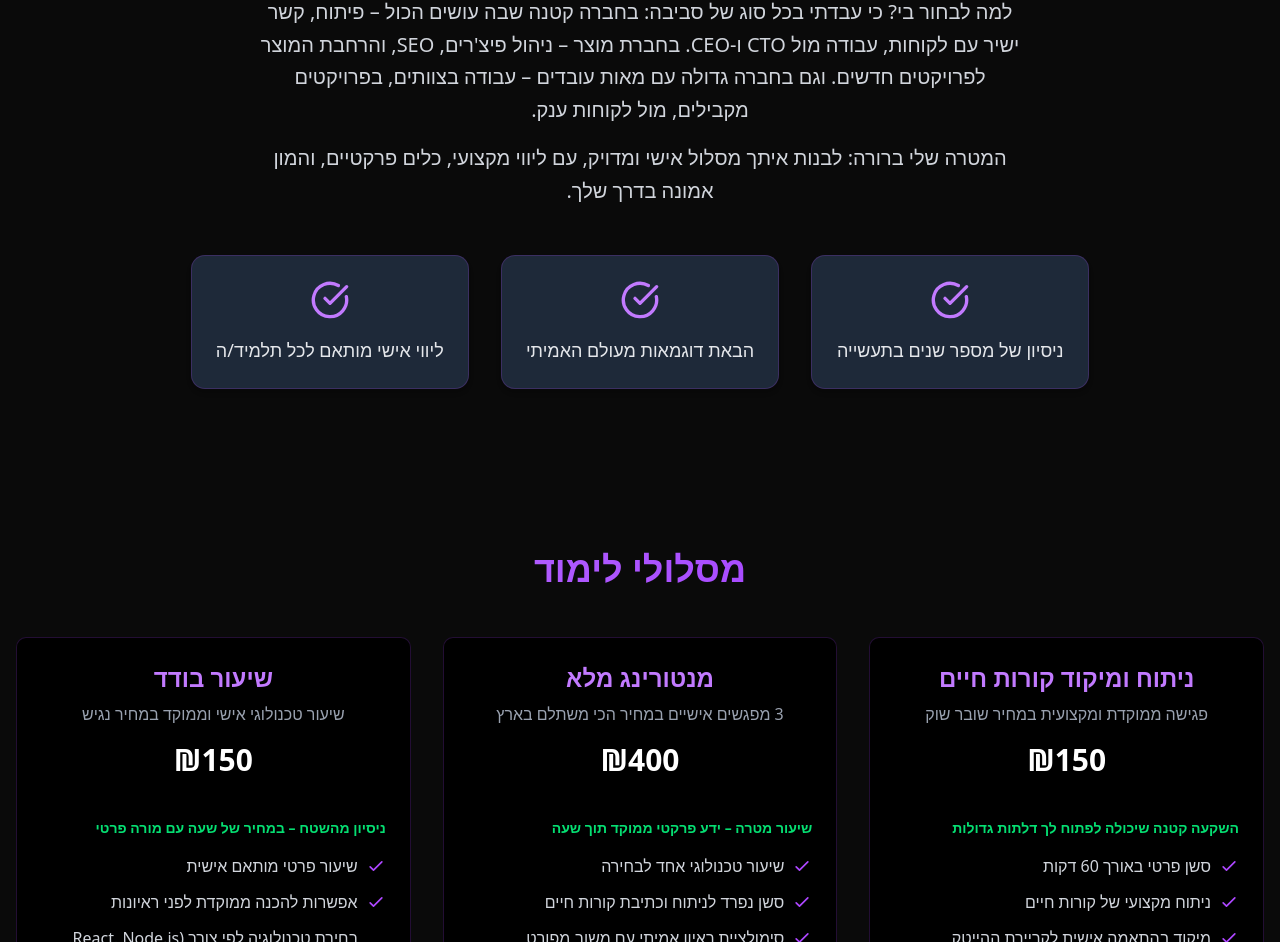
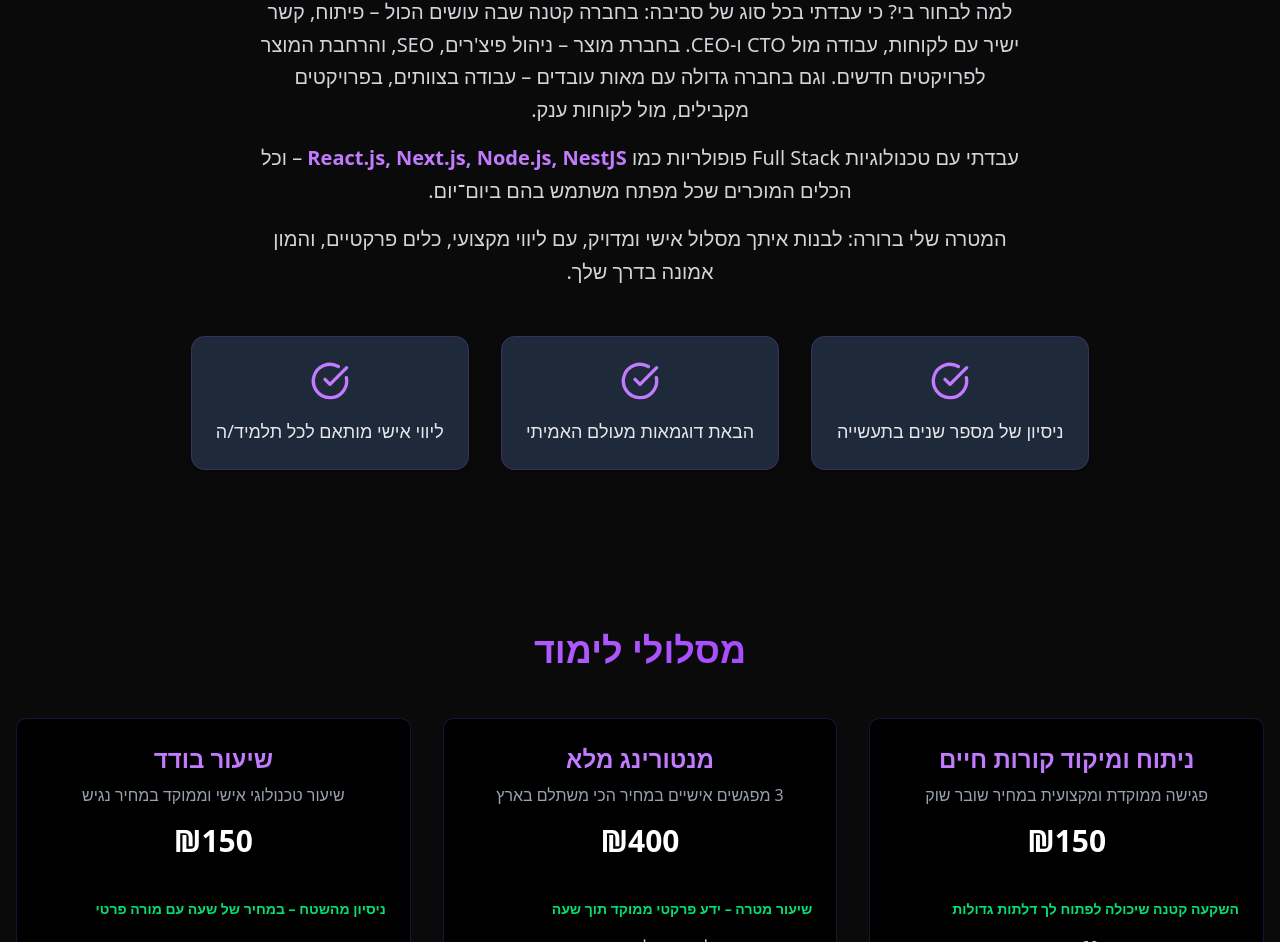
Before and after one commit to YanirMidler24/NextStep, a Next.js app: page / in a window 1280 px wide. Shown: the part 1414-2356 px from the top of the page. Built offline with nearby package versions, Linux system fonts and the light colour scheme.

Commit message:
fix some text and not found page

```diff
--- a/src/app/not-found.tsx
+++ b/src/app/not-found.tsx
@@ -2,22 +2,29 @@
 
 import { motion } from "framer-motion";
 import Link from "next/link";
+import { AlertTriangle } from "lucide-react";
 
 export default function NotFound() {
   return (
-    <div className="min-h-screen flex items-center justify-center text-center p-6">
+    <div className="min-h-screen flex items-center justify-center text-center px-6 py-12 bg-gradient-to-br from-gray-900 via-gray-950 to-black">
       <motion.div
-        initial={{ opacity: 0, scale: 0.9 }}
-        animate={{ opacity: 1, scale: 1 }}
-        transition={{ duration: 0.5 }}
-        className="bg-gray-800 p-8 rounded-xl shadow-lg border border-purple-500/20"
+        initial={{ opacity: 0, y: 20 }}
+        animate={{ opacity: 1, y: 0 }}
+        transition={{ duration: 0.6 }}
+        className="bg-gray-900 p-10 rounded-2xl shadow-xl border border-purple-500/30 max-w-md w-full"
       >
-        <h1 className="text-3xl text-red-400 font-bold mb-6">
-          העמוד לא נמצא
+        <div className="flex justify-center mb-4 text-purple-400">
+          <AlertTriangle size={48} strokeWidth={1.5} />
+        </div>
+        <h1 className="text-4xl font-extrabold text-red-400 mb-4">
+          אופס! העמוד לא נמצא
         </h1>
+        <p className="text-gray-300 mb-8 text-lg leading-relaxed">
+          ייתכן שהקישור שגוי או שהעמוד הוסר. אל דאגה – אפשר לחזור לדף הבית בלחיצה.
+        </p>
         <Link
           href="/"
-          className="inline-block bg-purple-600 hover:bg-purple-500 text-white py-2 px-6 rounded-full text-lg transition"
+          className="inline-block bg-purple-600 hover:bg-purple-500 text-white py-3 px-8 rounded-full text-lg transition font-semibold"
         >
           חזרה לדף הבית
         </Link>
--- a/src/components/About/AboutDescription.tsx
+++ b/src/components/About/AboutDescription.tsx
@@ -28,6 +28,26 @@ export const metadata: Metadata = {
 
 
 export function AboutDescription() {
+  const highlightWords = ["React.js", "Next.js", "Node.js", "NestJS", "TypeScript"];
+
+  const highlightTechnologies = (text: string) => {
+    return text.split(" ").map((word, index) => {
+      const cleanWord = word.replace(/[^a-zA-Z0-9.]/g, ""); // ניקוי תווים כמו פסיקים
+      if (highlightWords.includes(cleanWord)) {
+        return (
+          <span
+            key={index}
+            className="text-purple-400 font-semibold transition-colors duration-200 hover:text-purple-300"
+          >
+            {word}{" "}
+          </span>
+
+        );
+      }
+      return word + " ";
+    });
+  };
+
   return (
     <div className="flex flex-col gap-12 text-center">
       <MotionDiv delay={0}>
@@ -37,7 +57,7 @@ export function AboutDescription() {
               key={index}
               className="text-xl text-gray-300 leading-relaxed max-w-3xl mx-auto"
             >
-              {paragraph}
+              {highlightTechnologies(paragraph)}
             </h3>
           ))}
         </div>
--- a/src/constans/index.ts
+++ b/src/constans/index.ts
@@ -7,8 +7,10 @@ export const ABOUT_CONTENT = {
 
     "למה לבחור בי? כי עבדתי בכל סוג של סביבה: בחברה קטנה שבה עושים הכול – פיתוח, קשר ישיר עם לקוחות, עבודה מול CTO ו-CEO. בחברת מוצר – ניהול פיצ'רים, SEO, והרחבת המוצר לפרויקטים חדשים. וגם בחברה גדולה עם מאות עובדים – עבודה בצוותים, בפרויקטים מקבילים, מול לקוחות ענק.\n\n",
 
+    "עבדתי עם טכנולוגיות Full Stack פופולריות כמו React.js, Next.js, Node.js, NestJS – וכל הכלים המוכרים שכל מפתח משתמש בהם ביום־יום.\n\n",
     "המטרה שלי ברורה: לבנות איתך מסלול אישי ומדויק, עם ליווי מקצועי, כלים פרקטיים, והמון אמונה בדרך שלך.",
-  ],
+  ]
+  ,
   keyPoints: [
     "ניסיון של מספר שנים בתעשייה",
     "הבאת דוגמאות מעולם האמיתי",
```
